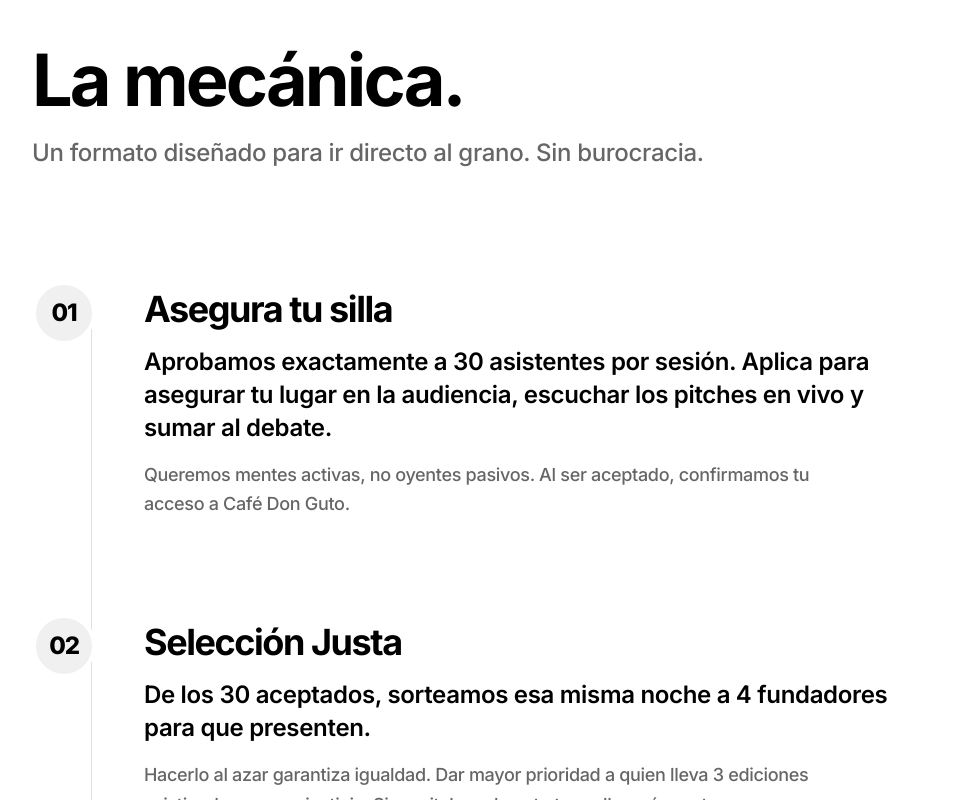
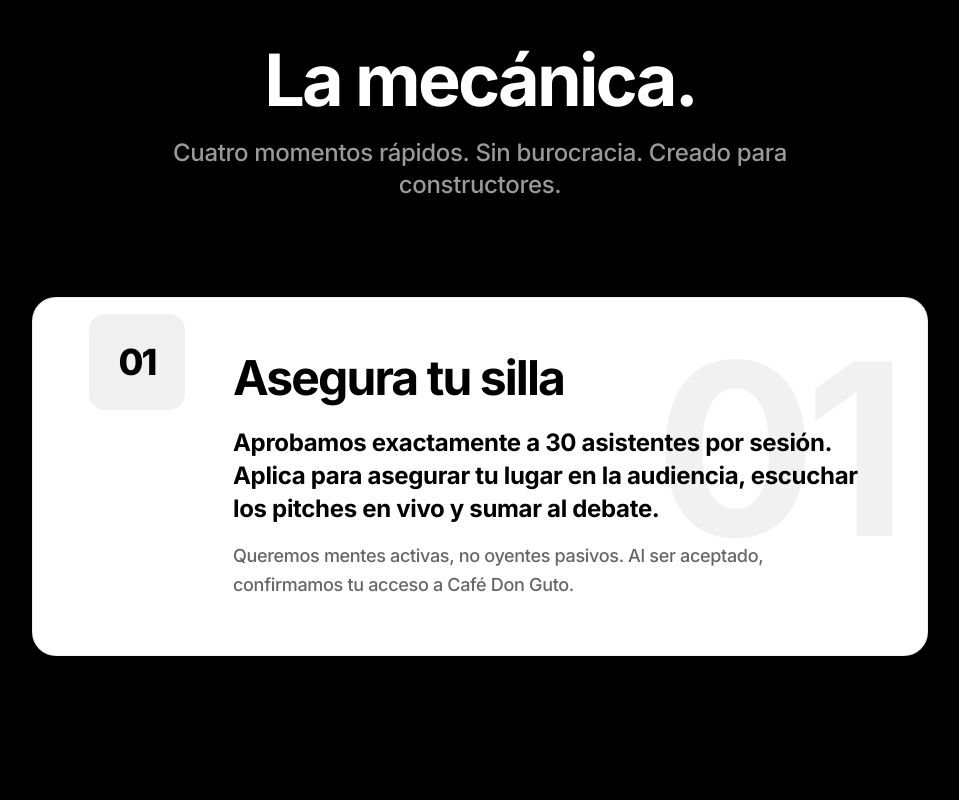
Before and after one commit to saubinaud/shark-circle, a React (Vite) app in the folder pitch-night/: page / in a window 1280 px wide. Shown: the part 880-1680 px from the top of the page, without its empty margins (160-1119 px from the left). Built offline with nearby package versions, Linux system fonts and the light colour scheme.

Commit message:
feat(ui): implement multi-layered parallax and sticky stacking cards

```diff
--- a/pitch-night/src/components/Hero.tsx
+++ b/pitch-night/src/components/Hero.tsx
@@ -1,6 +1,6 @@
 /**
  * Hero Section — Think Different / Apple x YC Style
- * Intense, bold "Pitch" focus. De todos para todos.
+ * Intense, bold "Pitch" focus. Multi-layered Parallax.
  */
 
 import { useParallax } from '../hooks/useParallax';
@@ -24,13 +24,13 @@ export default function Hero() {
             id="hero"
             className="relative w-full min-h-[100dvh] flex items-center md:items-end justify-start px-6 py-20 md:p-16 lg:p-24 overflow-hidden bg-ink"
         >
-            {/* ===== Parallax Background Image ===== */}
-            <div className="absolute inset-0 overflow-hidden">
+            {/* ===== Layer 1: Parallax Background Image ===== */}
+            <div className="absolute inset-0 overflow-hidden pointer-events-none">
                 <img
                     src="/hero-bg.png"
                     alt="Startup pitch event"
-                    className="absolute inset-x-0 bottom-0 w-full h-[120%] object-cover mix-blend-luminosity opacity-40 scale-105"
-                    data-parallax-speed="0.2"
+                    className="absolute inset-x-0 bottom-0 w-full h-[125%] object-cover mix-blend-luminosity opacity-40 scale-[1.05]"
+                    data-parallax-speed="0.25" // Moves downward relatively on scroll
                 />
                 {/* Deep cinematic gradient overlay */}
                 <div className="absolute inset-0 bg-gradient-to-t from-ink via-ink/60 to-transparent" />
@@ -38,8 +38,11 @@ export default function Hero() {
                 <div className="photo-grain" />
             </div>
 
-            {/* ===== Content ===== */}
-            <div className="relative z-10 w-full max-w-6xl mx-auto">
+            {/* ===== Layer 2: Parallax Content ===== */}
+            <div
+                className="relative z-10 w-full max-w-6xl mx-auto"
+                data-parallax-speed="-0.15" // Moves upward faster than scroll, creating 3D depth
+            >
                 <div className="flex flex-col md:flex-row md:items-end justify-between gap-12">
 
                     <div className="max-w-4xl">
@@ -51,12 +54,12 @@ export default function Hero() {
                         </div>
 
                         {/* Title */}
-                        <h1 className="fade-up text-[4rem] sm:text-7xl md:text-[6.5rem] lg:text-[8rem] font-extrabold text-white leading-[0.9] tracking-[-0.04em] mb-8">
+                        <h1 className="fade-up text-[4rem] sm:text-7xl md:text-[6.5rem] lg:text-[8rem] font-extrabold text-white leading-[0.9] tracking-[-0.04em] mb-6 md:mb-8">
                             Haz tu pitch.
                         </h1>
 
-                        {/* Subtitle - "Think Different" & Peer-to-peer vibe */}
-                        <p className="fade-up text-lg sm:text-[1.35rem] text-white/80 font-medium max-w-2xl leading-snug mb-0">
+                        {/* Subtitle - "Think Different" vibe */}
+                        <p className="fade-up text-lg sm:text-[1.35rem] text-white/80 font-medium max-w-2xl leading-snug mb-0 shadow-black drop-shadow-lg">
                             Para los locos, los inconformistas, los visionarios. Un espacio de feedback crudo y honesto donde no hay gurús ni expertos absolutos. Es de todos, para todos.
                         </p>
                     </div>
--- a/pitch-night/src/components/HowItWorks.tsx
+++ b/pitch-night/src/components/HowItWorks.tsx
@@ -1,10 +1,11 @@
 /**
- * HowItWorks Section — Minimalist Typographic Timeline
- * Inspired by Vercel/Stripe clean design. No messy borders or images.
- * Pure focus on clarity, large typography, and flow.
+ * HowItWorks Section — Stacking Cards Interface
+ * Implements a modern sticky-scroll overlapping deck of cards.
+ * Native mobile friendly and high visual impact.
  */
 
 import { useScrollAnimation } from '../hooks/useScrollAnimation';
+import { useParallax } from '../hooks/useParallax';
 
 const steps = [
     {
@@ -17,13 +18,13 @@ const steps = [
         number: '02',
         title: 'Selección Justa',
         description: 'De los 30 aceptados, sorteamos esa misma noche a 4 fundadores para que presenten.',
-        details: 'Hacerlo al azar garantiza igualdad. Dar mayor prioridad a quien lleva 3 ediciones asistiendo asegura justicia. Si no pitcheas hoy, tu turno llegará pronto.',
+        details: 'Hacerlo al azar garantiza igualdad. Dar mayor prioridad a quien lleva 3 ediciones asistiendo asegura equidad. Si no pitcheas hoy, tu turno llegará pronto.',
     },
     {
         number: '03',
         title: 'Tu Momento',
         description: 'Tienes el escenario y toda la atención. Comparte tu producto, tus métricas o la idea que te quita el sueño.',
-        details: 'No necesitas un deck corporativo perfecto. Puedes mostrar código, un Figma o hacer una demo en vivo. Demuestra ejecución.',
+        details: 'No necesitas un deck corporativo perfecto. Puedes mostrar código, un Figma o hacer una demo en vivo. Demuestra que estás ejecutando.',
     },
     {
         number: '04',
@@ -35,51 +36,75 @@ const steps = [
 
 export default function HowItWorks() {
     const sectionRef = useScrollAnimation();
+    const parallaxRef = useParallax();
 
     return (
-        <section ref={sectionRef} id="como-funciona" className="px-6 py-24 md:py-32 bg-surface text-ink border-b border-border">
+        <section
+            ref={(node) => {
+                (sectionRef as any).current = node;
+                (parallaxRef as any).current = node;
+            }}
+            id="como-funciona"
+            className="px-6 py-24 md:py-32 bg-ink text-white"
+        >
             <div className="max-w-4xl mx-auto">
 
-                {/* Header */}
-                <div className="mb-20 md:mb-28 text-center md:text-left">
-                    <h2 className="fade-up text-5xl md:text-7xl font-extrabold tracking-[-0.04em] leading-[0.9] mb-6">
+                {/* Header (Inverse Colors for stark contrast with sections above/below) */}
+                <div className="mb-16 md:mb-24 text-center">
+                    <h2 className="fade-up text-5xl md:text-7xl font-extrabold tracking-[-0.04em] leading-[0.9] mb-4 md:mb-6">
                         La mecánica.
                     </h2>
-                    <p className="fade-up text-ink-muted text-xl md:text-2xl font-medium max-w-2xl">
-                        Un formato diseñado para ir directo al grano. Sin burocracia.
+                    <p className="fade-up text-white/60 text-lg md:text-2xl font-medium max-w-2xl mx-auto">
+                        Cuatro momentos rápidos. Sin burocracia. Creado para constructores.
                     </p>
                 </div>
 
-                {/* Timeline */}
-                <div className="relative pl-4 md:pl-0 fade-up">
-                    {/* Vertical connecting line (mobile shifted, desktop centered via layout if we wanted, but let's keep it left-aligned for reading flow) */}
-                    <div className="absolute left-[39px] md:left-[59px] top-6 bottom-6 w-px bg-border hidden sm:block" />
+                {/* Stacking Cards Container */}
+                <div className="relative pb-[10vh]">
+                    {steps.map((step, idx) => (
+                        <div
+                            key={idx}
+                            // The sticky top calc ensures a satisfying "deck stacking" effect where previous cards' top edges remain visible
+                            style={{ top: `calc(10vh + ${idx * 24}px)` }}
+                            // Each card has a large negative bottom margin to allow scrolling down to "pull" the next card over it
+                            className="sticky mb-[30vh] md:mb-[40vh] fade-up last:mb-0"
+                        >
+                            <div
+                                className="w-full bg-surface text-ink border border-border/50 shadow-[0_-10px_40px_-15px_rgba(0,0,0,0.5)] rounded-3xl p-8 md:p-14 overflow-hidden"
+                            >
+                                <div className="flex flex-col md:flex-row gap-6 md:gap-12 items-start relative z-10">
 
-                    <div className="flex flex-col gap-16 md:gap-24 relative z-10">
-                        {steps.map((step, idx) => (
-                            <div key={idx} className="group flex flex-col sm:flex-row gap-6 md:gap-12 items-start">
-
-                                {/* Number Circle */}
-                                <div className="flex-shrink-0 w-12 h-12 md:w-16 md:h-16 rounded-full bg-surface-dark group-hover:bg-yc-orange group-hover:text-white transition-colors duration-300 flex items-center justify-center border-4 border-surface font-extrabold text-lg md:text-2xl tracking-tighter text-ink relative z-10">
+                                    {/* Big Number / Badge with internal Parallax for a micro-interaction */}
+                                    <div
+                                        className="flex-shrink-0 w-16 h-16 md:w-24 md:h-24 rounded-2xl bg-surface-dark flex items-center justify-center font-extrabold text-2xl md:text-4xl tracking-tighter text-ink"
+                                        data-parallax-speed="0.05"
+                                    >
                                         {step.number}
                                     </div>
 
-                                {/* Content */}
-                                <div className="pt-2">
-                                    <h3 className="text-3xl md:text-4xl font-extrabold tracking-[-0.03em] mb-4 group-hover:text-yc-orange transition-colors duration-300">
+                                    {/* Context Block */}
+                                    <div className="flex-1">
+                                        <h3 className="text-3xl md:text-5xl font-extrabold tracking-[-0.03em] mb-4 md:mb-6 leading-none">
                                             {step.title}
                                         </h3>
-                                    <p className="text-xl md:text-2xl text-ink font-semibold leading-snug mb-4">
+                                        <p className="text-xl md:text-2xl text-ink font-bold leading-snug mb-4">
                                             {step.description}
                                         </p>
-                                    <p className="text-base md:text-lg text-ink-muted font-medium leading-relaxed max-w-2xl">
+                                        <p className="text-base md:text-lg text-ink-muted font-medium leading-relaxed">
                                             {step.details}
                                         </p>
                                     </div>
+                                </div>
 
+                                {/* Subtle Decorative Background Element per card */}
+                                <div className="absolute top-0 right-0 p-8 opacity-5 pointer-events-none">
+                                    <span className="text-[15rem] font-bold leading-none tracking-tighter">
+                                        {step.number}
+                                    </span>
+                                </div>
+                            </div>
                         </div>
                     ))}
-                    </div>
                 </div>
 
             </div>
```
Lines whose indentation alone changed are shown as unchanged.
